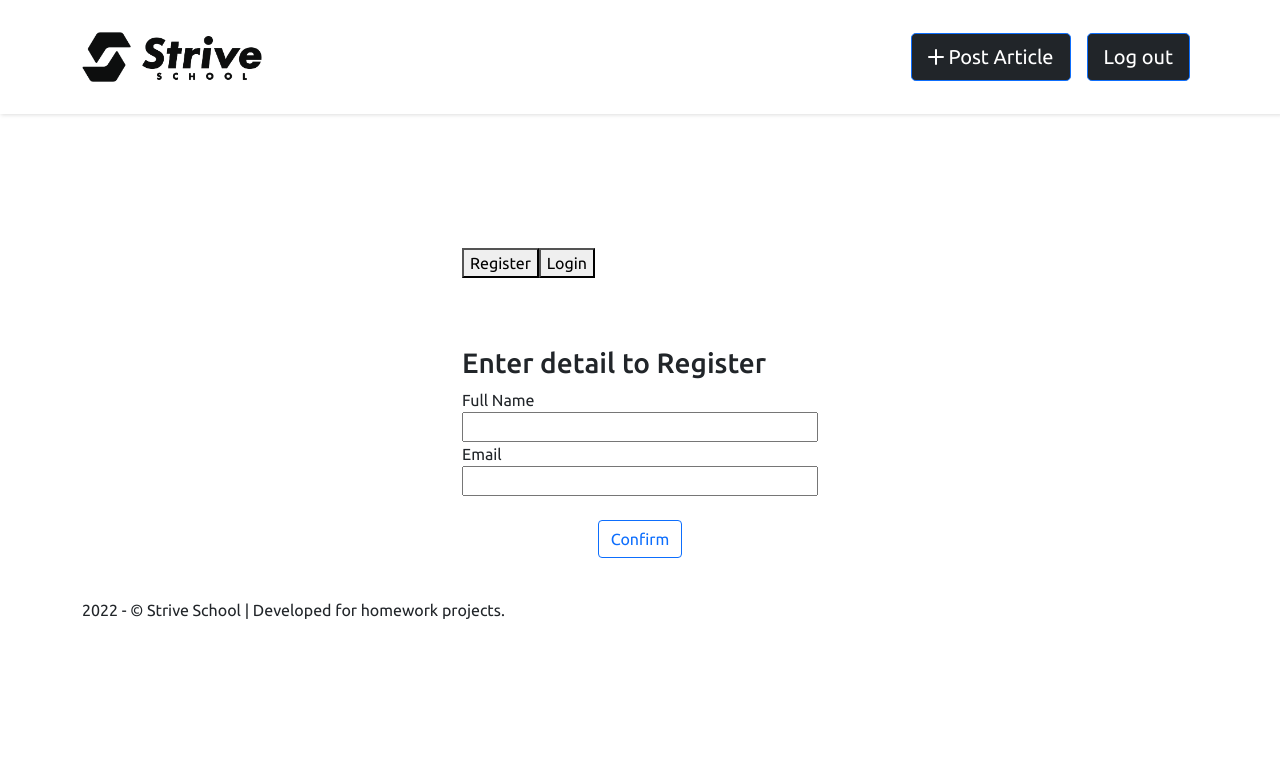
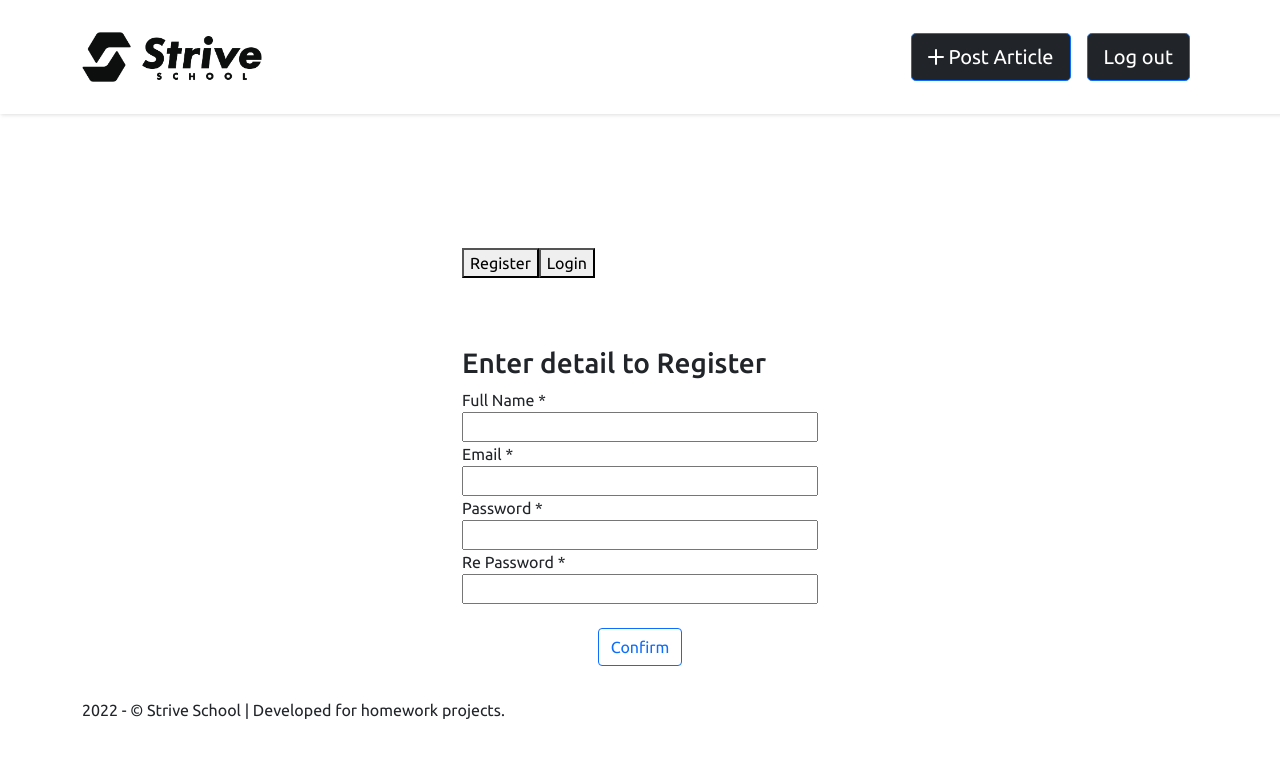
Before and after one commit to rajibjonchhen/strive-blog, a React (Create React App) app: page / in a window 1280 px wide. Shown: the top 758 px of the page. Built offline with nearby package versions, Linux system fonts and the light colour scheme; no server answers.

Commit message:
registered password added

```diff
--- a/src/components/Login/Login.jsx
+++ b/src/components/Login/Login.jsx
@@ -6,7 +6,8 @@ const Login = () => {
   const navigate = useNavigate()
     const [author, setAuthor] = useState({
         name:'',
-        email:''
+        email:'',
+        password:''
     })
 
     const [userLogin, setUserLogin] = useState({
@@ -72,16 +73,20 @@ const loginFunc = async(e) => {
     return(<Container>
             <Row>
                 <Col sm={12} md={8} lg={4} className="m-auto">
-                <div className="mt-5 " style={{height:'500px', paddingTop:'200px'}}>
+                <div className="mt-5 " style={{height:'600px', paddingTop:'200px'}}>
                     <button onClick={() => setLogin(false)}>Register</button>
                     <button onClick={() => setLogin(true)}>Login</button>
                     <div style={{display:!login? "block":"none"}}>
                         <div className="d-flex flex-column mt-5 " style={{height:'500px', paddingTop:'20px'}} >
                             <p className='h3'>Enter detail to Register</p>
-                            <label htmlFor="name"> Full Name</label>
-                            <input type="text" id="name" name="name" value={author.name} onChange={(e) => setAuthor({...author,name:e.target.value})}/>
-                            <label htmlFor="email">Email</label>
-                            <input type="text" id="email" name="email" value={author.email} onChange={(e) => setAuthor({...author,email:e.target.value})}/>
+                            <label  htmlFor="name"> Full Name *</label>
+                            <input required type="text" id="name" name="name" value={author.name} onChange={(e) => setAuthor({...author,name:e.target.value})}/>
+                            <label  htmlFor="email">Email *</label>
+                            <input required type="text" id="email" name="email" value={author.email} onChange={(e) => setAuthor({...author,email:e.target.value})}/>
+                            <label htmlFor="pw">Password *</label>
+                            <input required type="password" id="pw" name="email" value={author.password} onChange={(e) => setAuthor({...author,password:e.target.value})}/>
+                            <label htmlFor="rePw">Re Password *</label>
+                            <input required type="password" id="rePw" name="email" value={author.password} onChange={(e) => setAuthor({...author,password:e.target.value})}/>
                             <div className='mt-4 m-auto'>
                             <span className='btn btn-outline-primary' onClick={(e) => createAuthor(e)}>Confirm</span>
                             </div>
```
